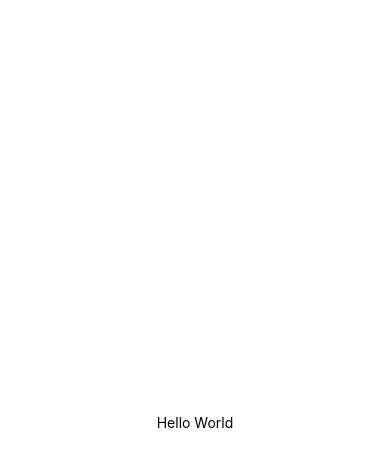
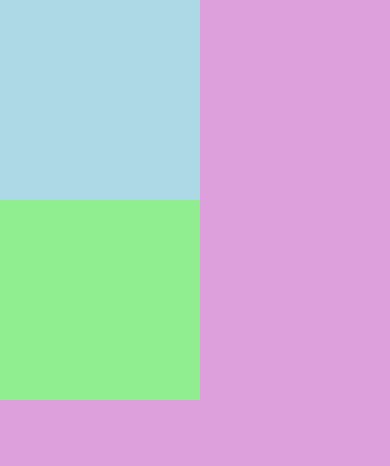
Before and after one commit to OkkashaAlly/react-native-tut, a React Native app: screen / in a window 390 px wide. Shown: the top 466 px of the page. Built offline with nearby package versions, Linux system fonts and the light colour scheme.

Commit message:
8 - View Component

```diff
--- a/App.js
+++ b/App.js
@@ -1,20 +1,10 @@
-import { StatusBar } from "expo-status-bar";
-import { StyleSheet, Text, View } from "react-native";
+import {  View } from "react-native";
 
 export default function App() {
   return (
-    <View style={styles.container}>
-      <Text>Hello World</Text>
-      <StatusBar style="auto" />
+    <View style={{backgroundColor: 'plum', flex: 1}}>
+      <View style={{height: 200, width: 200, backgroundColor: "lightblue"}}></View>
+      <View style={{height: 200, width: 200, backgroundColor: "lightgreen"}}></View>
     </View>
   );
 }
-
-const styles = StyleSheet.create({
-  container: {
-    flex: 1,
-    backgroundColor: "#fff",
-    alignItems: "center",
-    justifyContent: "center",
-  },
-});
```
